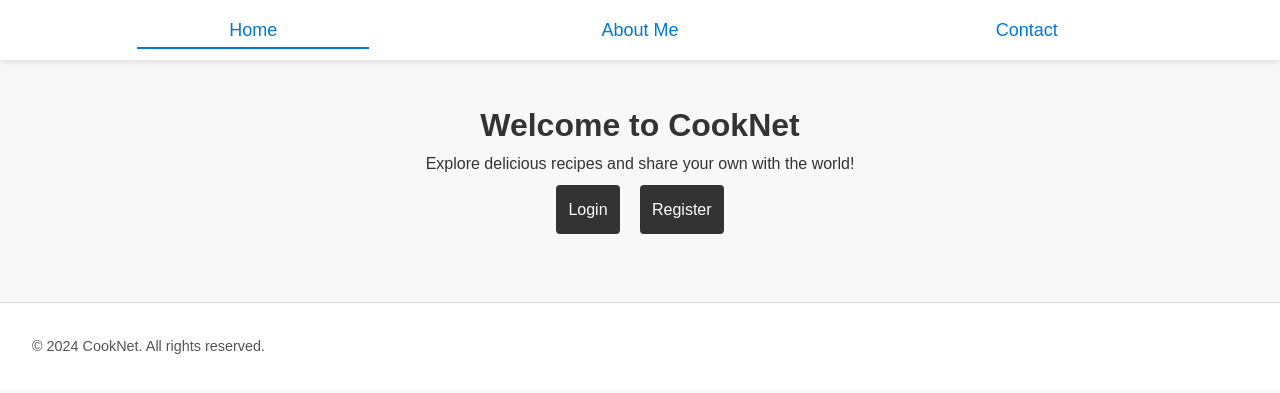
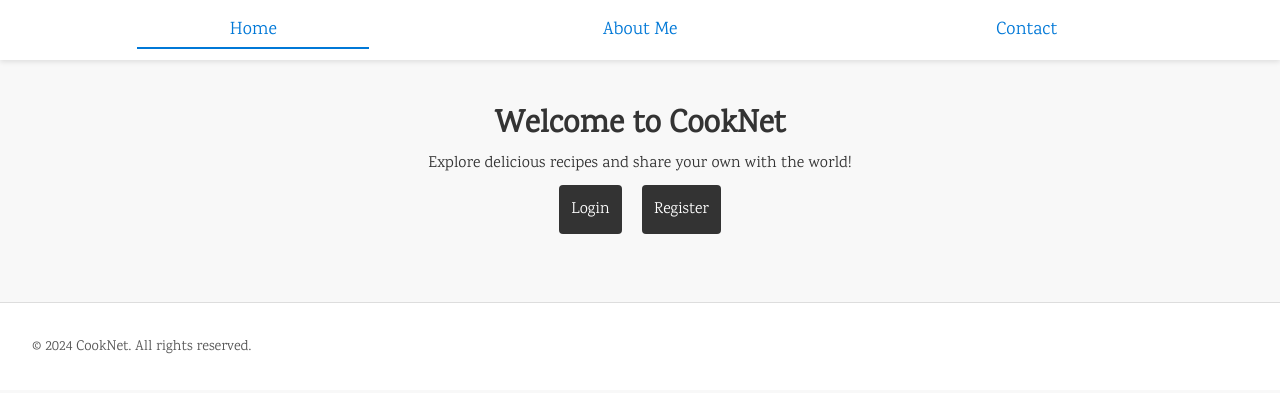
Before and after one commit to siamanna/CookNet, a Flask app: page / in a window 1280 px wide. Shown: the top 393 px of the page. Run offline with Flask 3, Linux system fonts and the light colour scheme.

Commit message:
changed font buttons

```diff
--- a/templates/aboutme.html
+++ b/templates/aboutme.html
@@ -5,6 +5,7 @@
     <meta charset="UTF-8">
     <meta name="viewport" content="width=device-width, initial-scale=1.0">
     <link rel="stylesheet" href="{{ url_for('static', filename='style.css') }}">
+    <link rel="stylesheet" href="https://fonts.googleapis.com/css?family=Karma">
 </head>
 <body>
 
--- a/templates/dashboard.html
+++ b/templates/dashboard.html
@@ -3,6 +3,7 @@
 <head>
     <title>Dashboard - My Food Blog</title>
     <link rel="stylesheet" href="{{ url_for('static', filename='style.css') }}">
+    <link rel="stylesheet" href="https://fonts.googleapis.com/css?family=Karma">
 </head>
 <body>
 
--- a/templates/edit_profile.html
+++ b/templates/edit_profile.html
@@ -4,6 +4,7 @@
     <meta charset="UTF-8">
     <title>Edit Profile - My Food Blog</title>
     <link rel="stylesheet" href="{{ url_for('static', filename='style.css') }}">
+    <link rel="stylesheet" href="https://fonts.googleapis.com/css?family=Karma">
     <style>
         .profile-form {
             max-width: 600px;
--- a/templates/edit_recipe.html
+++ b/templates/edit_recipe.html
@@ -3,6 +3,7 @@
 <head>
     <title>Edit Recipe - My Food Blog</title>
     <link rel="stylesheet" href="{{ url_for('static', filename='style.css') }}">
+    <link rel="stylesheet" href="https://fonts.googleapis.com/css?family=Karma">
 </head>
 <body>
     <!-- Overlay -->
--- a/templates/index.html
+++ b/templates/index.html
@@ -5,6 +5,7 @@
     <meta charset="UTF-8">
     <meta name="viewport" content="width=device-width, initial-scale=1.0">
     <link rel="stylesheet" href="{{ url_for('static', filename='style.css') }}">
+    <link rel="stylesheet" href="https://fonts.googleapis.com/css?family=Karma">
 </head>
 <body>
 
--- a/templates/login.html
+++ b/templates/login.html
@@ -5,6 +5,7 @@
     <meta charset="UTF-8">
     <meta name="viewport" content="width=device-width, initial-scale=1.0">
     <link rel="stylesheet" href="{{ url_for('static', filename='style.css') }}">
+    <link rel="stylesheet" href="https://fonts.googleapis.com/css?family=Karma">
 </head>
 <body>
 
--- a/templates/mail.html
+++ b/templates/mail.html
@@ -5,6 +5,7 @@
   <meta charset="UTF-8">
   <meta name="viewport" content="width=device-width, initial-scale=1.0">
   <link rel="stylesheet" href="{{ url_for('static', filename='style.css') }}">
+  <link rel="stylesheet" href="https://fonts.googleapis.com/css?family=Karma">
 </head>
 <body>
 
--- a/templates/post_recipe.html
+++ b/templates/post_recipe.html
@@ -3,6 +3,7 @@
 <head>
     <title>Post Recipe - My Food Blog</title>
     <link rel="stylesheet" href="{{ url_for('static', filename='style.css') }}">
+    <link rel="stylesheet" href="https://fonts.googleapis.com/css?family=Karma">
 </head>
 <body>
     <div class="top-menu">
--- a/templates/profile.html
+++ b/templates/profile.html
@@ -5,6 +5,7 @@
     <meta charset="UTF-8">
     <meta name="viewport" content="width=device-width, initial-scale=1.0">
     <link rel="stylesheet" href="{{ url_for('static', filename='style.css') }}">
+    <link rel="stylesheet" href="https://fonts.googleapis.com/css?family=Karma">
 </head>
 <body>
     <div class="top-menu">
--- a/templates/register.html
+++ b/templates/register.html
@@ -5,6 +5,7 @@
   <meta charset="UTF-8">
   <meta name="viewport" content="width=device-width, initial-scale=1.0">
   <link rel="stylesheet" href="{{ url_for('static', filename='style.css') }}">
+  <link rel="stylesheet" href="https://fonts.googleapis.com/css?family=Karma">
 </head>
 <body>
 
--- a/templates/thankyou.html
+++ b/templates/thankyou.html
@@ -5,6 +5,7 @@
   <meta charset="UTF-8">
   <meta name="viewport" content="width=device-width, initial-scale=1">
   <link rel="stylesheet" href="{{ url_for('static', filename='style.css') }}">
+  <link rel="stylesheet" href="https://fonts.googleapis.com/css?family=Karma">
 </head>
 <body>
 
```
